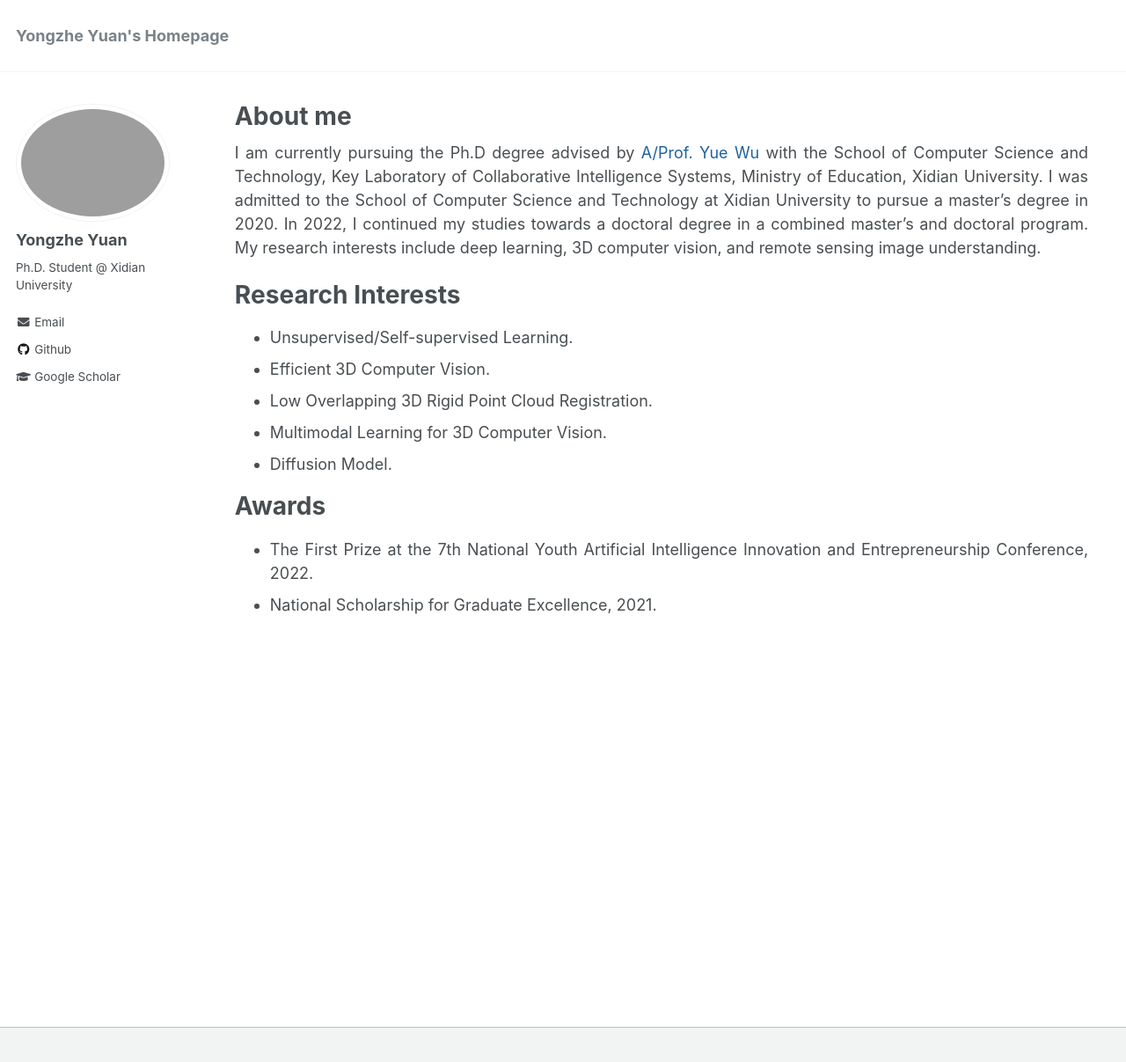
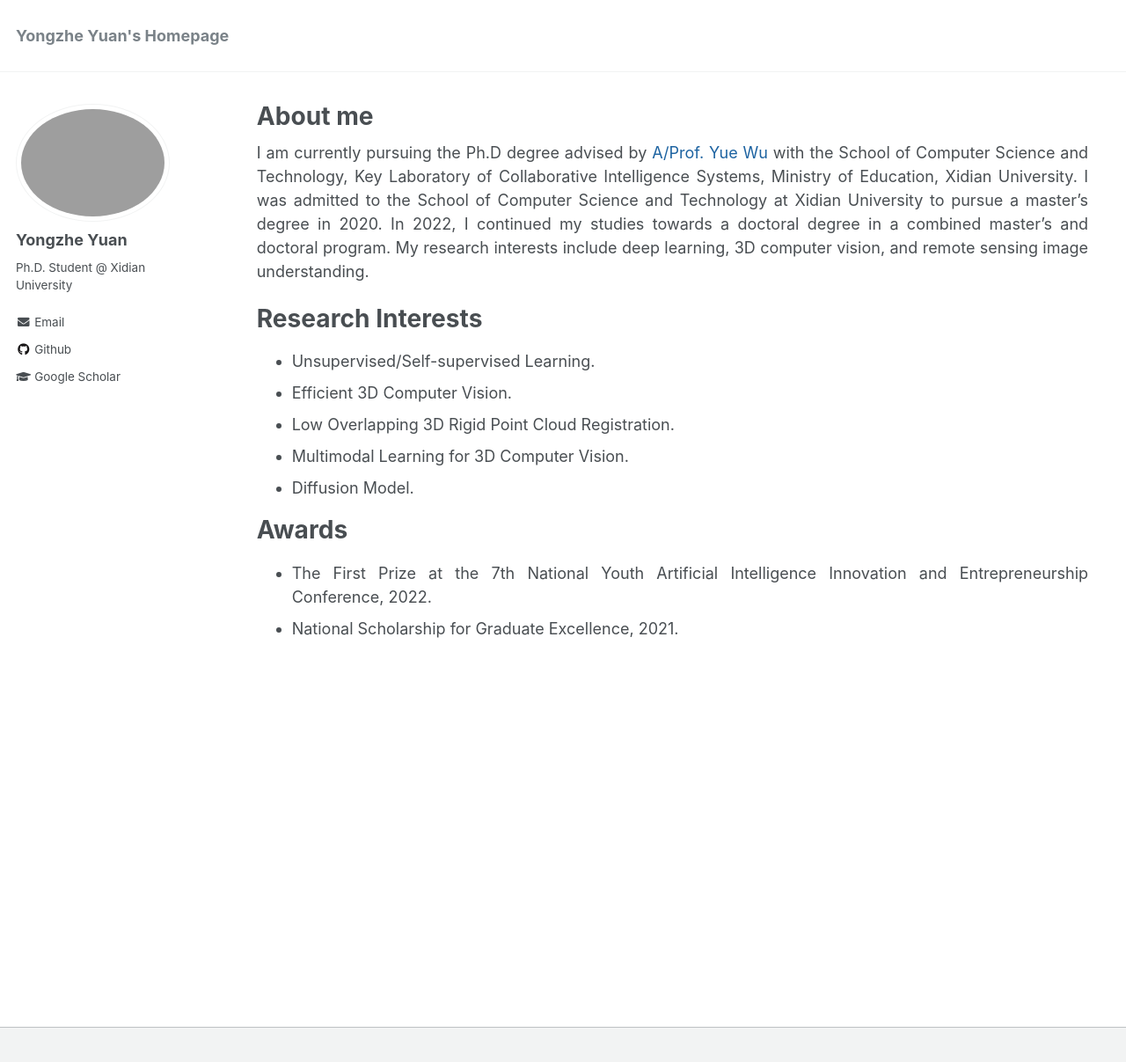
Before and after one commit to YYZMARS/YYZMARS.github.io, a Jekyll site: the page built from _pages/home.md, in a window 1280 px wide and 1240 px high. Shown: the top 1207 px of the window at 88% size. Built offline with Jekyll 4.4.1, drawn with Linux system fonts in a browser that asks for light colours; a script that is not in the unit is left out.

Commit message:
Update _page.scss

```diff
--- a/_sass/_page.scss
+++ b/_sass/_page.scss
@@ -19,7 +19,7 @@
 .page {
   @include breakpoint($large) {
     width: 80%;
-    padding-left: 0%;
+    padding-left: 2%;
     padding-right: 2%;
     float: right;
     margin-right: 0;
```
